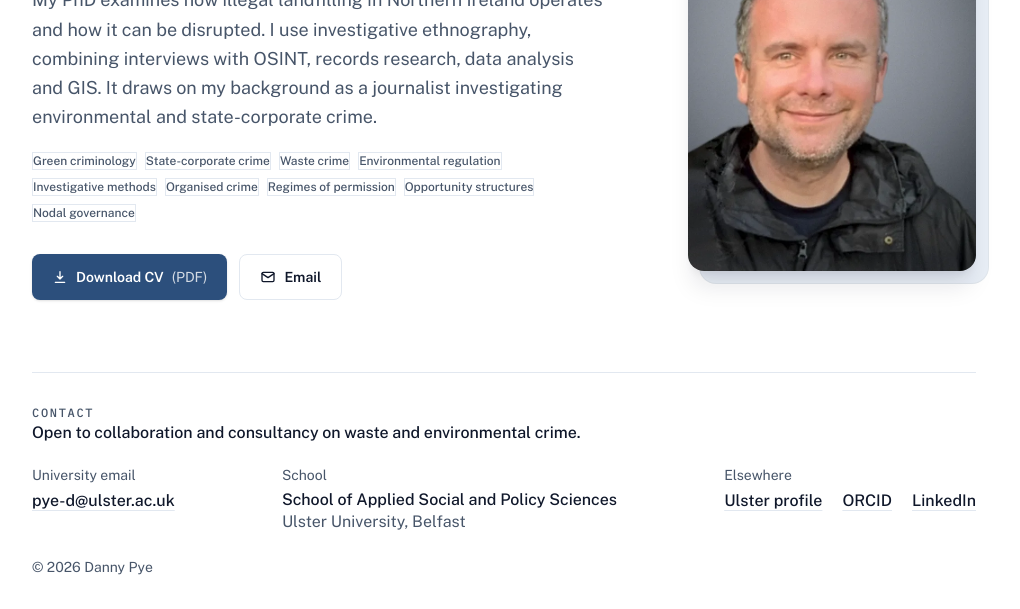
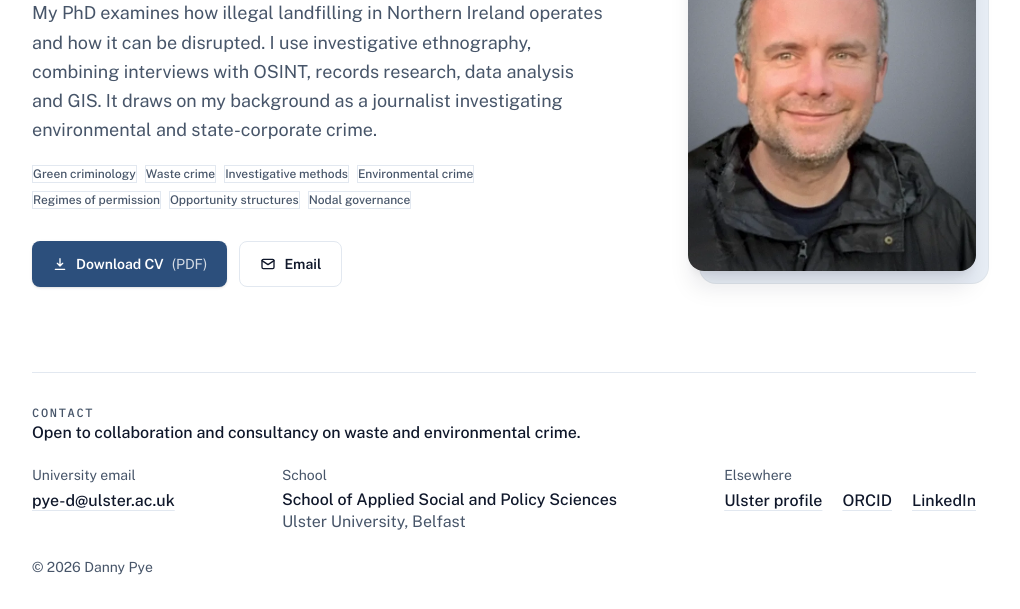
Before and after one commit to danpyesano/danpyesano.github.io, a plain HTML site: page index.html in a window 1280 px wide. Shown: the part 191-800 px from the top of the page, without its empty margins (136-1156 px from the left). Drawn offline with nearby package versions, Linux system fonts and the light colour scheme.

Commit message:
Remove and update research interest items

```diff
--- a/index.html
+++ b/index.html
@@ -86,11 +86,9 @@
         <!-- Research interests: add, remove or reword the <li> lines -->
         <ul aria-label="Research interests" class="mt-5 flex flex-wrap gap-2 short:mt-4">
           <li class="rounded-full border border-line bg-slate-50 px-3 py-1 text-xs font-medium text-muted">Green criminology</li>
-          <li class="rounded-full border border-line bg-slate-50 px-3 py-1 text-xs font-medium text-muted">State-corporate crime</li>
           <li class="rounded-full border border-line bg-slate-50 px-3 py-1 text-xs font-medium text-muted">Waste crime</li>
-          <li class="rounded-full border border-line bg-slate-50 px-3 py-1 text-xs font-medium text-muted">Environmental regulation</li>
           <li class="rounded-full border border-line bg-slate-50 px-3 py-1 text-xs font-medium text-muted">Investigative methods</li>
-          <li class="rounded-full border border-line bg-slate-50 px-3 py-1 text-xs font-medium text-muted">Organised crime</li>
+          <li class="rounded-full border border-line bg-slate-50 px-3 py-1 text-xs font-medium text-muted">Environmental crime</li>
           <li class="rounded-full border border-line bg-slate-50 px-3 py-1 text-xs font-medium text-muted">Regimes of permission</li>
           <li class="rounded-full border border-line bg-slate-50 px-3 py-1 text-xs font-medium text-muted">Opportunity structures</li>
           <li class="rounded-full border border-line bg-slate-50 px-3 py-1 text-xs font-medium text-muted">Nodal governance</li>
```
